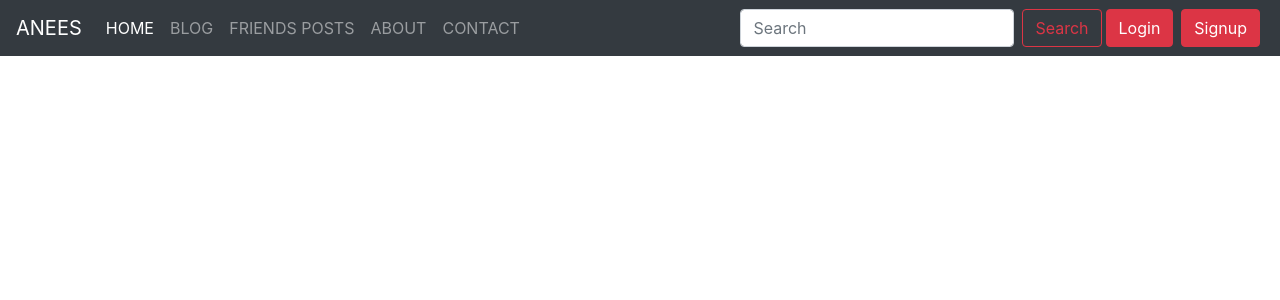
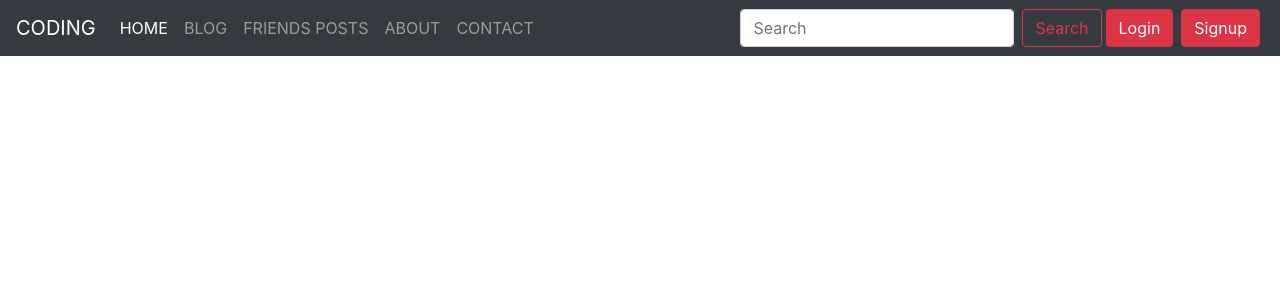
Before and after one commit to Ganapathy7204/corona-django, a Django app: template project/templates/basic.html in a window 1280 px wide. Shown: the top 300 px of the page. Run offline with Django 3.2, Linux system fonts and the light colour scheme; the template is opened without the code that fills it, so the values that code supplies are empty; some libraries are stand-ins or nearby versions.

Commit message:
finalsignupmodel

```diff
--- a/project/templates/basic.html
+++ b/project/templates/basic.html
@@ -16,7 +16,7 @@
 
   <body>
   <nav class="navbar navbar-expand-lg navbar-dark bg-dark">
-  <a class="navbar-brand" href="/">ANEES</a>
+  <a class="navbar-brand" href="/">CODING</a>
   <button class="navbar-toggler" type="button" data-toggle="collapse" data-target="#navbarSupportedContent" aria-controls="navbarSupportedContent" aria-expanded="false" aria-label="Toggle navigation">
     <span class="navbar-toggler-icon"></span>
   </button>
```
